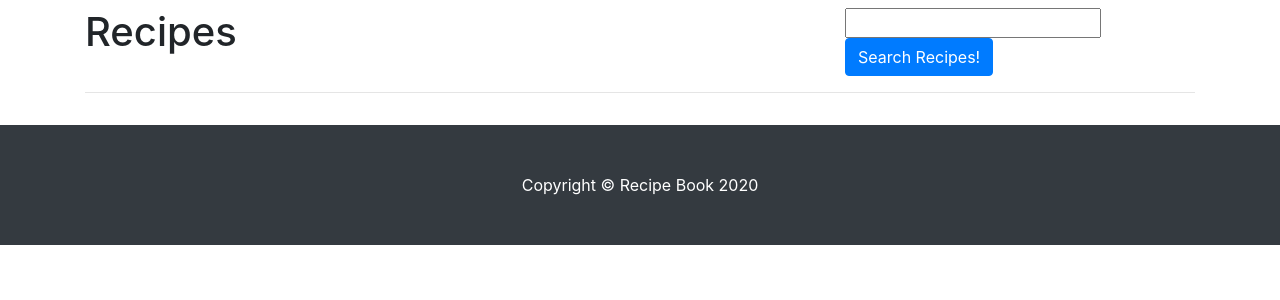
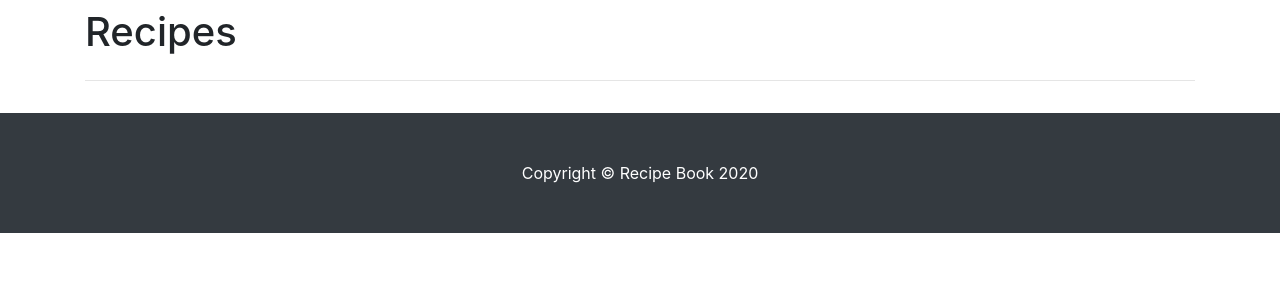
Before and after one commit to Zombietiko/rpbook1.io, a Flask app: page /recipes in a window 1280 px wide. Shown: the part 56-356 px from the top of the page. Run offline with Flask 2, Linux system fonts and the light colour scheme; data that the repository does not hold is empty; some libraries are stand-ins or nearby versions.

Commit message:
taking out search as not using it in app

```diff
--- a/templates/recipes.html
+++ b/templates/recipes.html
@@ -4,12 +4,6 @@
     <div class="row mt-2">
         <div class="col-lg-8">
             <h1>Recipes</h1>
-        </div>
-        <div class="col-lg-4">
-            <form action="{{ url_for('search') }}">
-                <input type="text" name="query"/>
-                <input type="submit" class="btn btn-primary" value="Search Recipes!"/>
-            </form>
         </div>
     </div>
     <hr>
```
